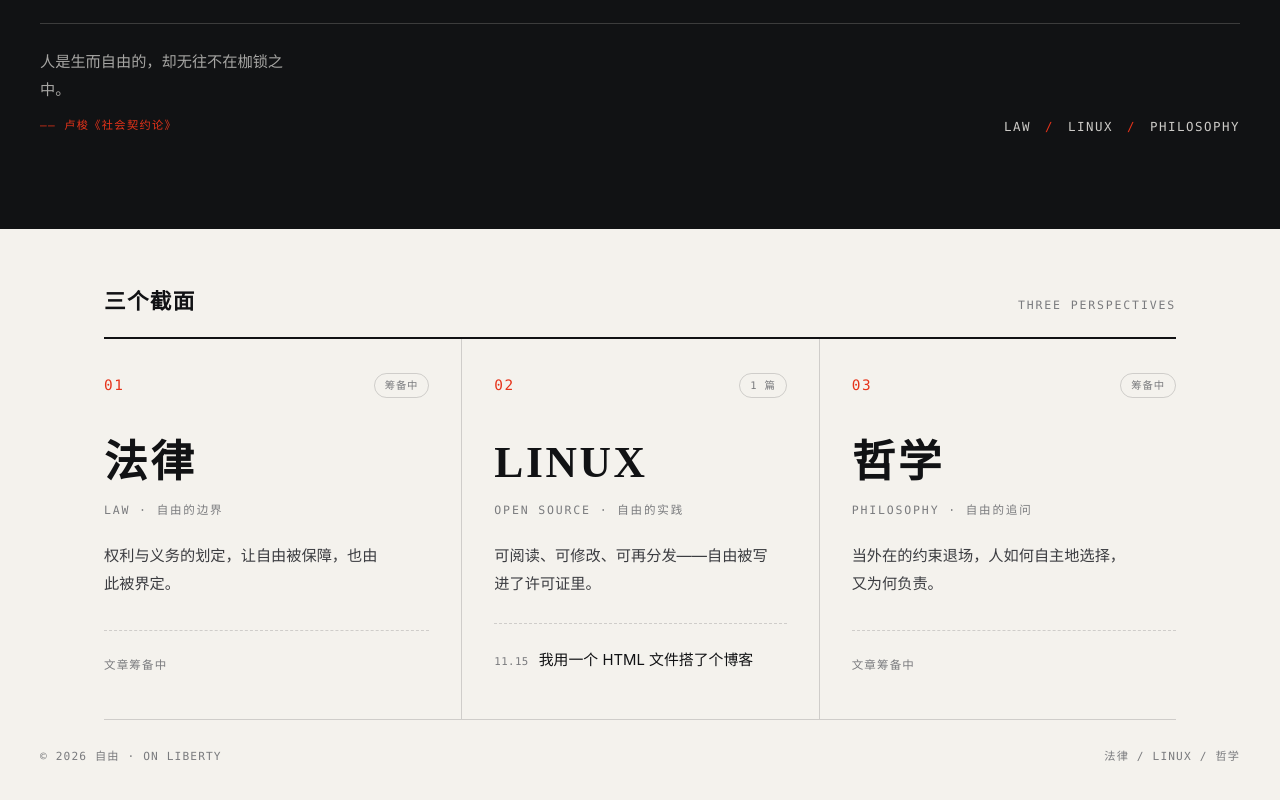
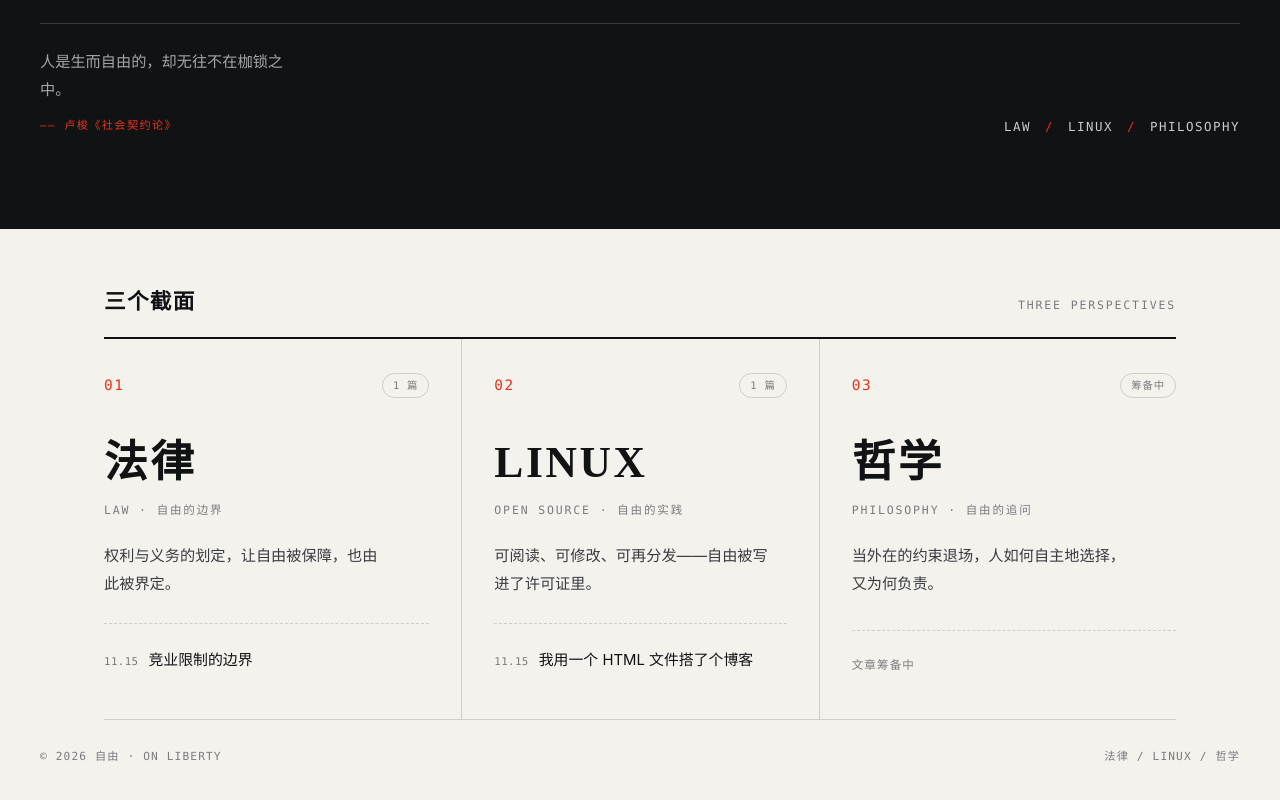
Before and after one commit to dhxjack/Omyllp, a plain HTML site: page index.html in a window 1280 px wide. Shown: the part 573-1373 px from the top of the page. Drawn offline with Linux system fonts and the light colour scheme.

Commit message:
Add files via upload

```diff
--- a/index.html
+++ b/index.html
@@ -52,13 +52,16 @@
         <article class="card" id="law">
           <div class="card-top">
             <span class="num">01</span>
-            <span class="status">筹备中</span>
+            <span class="status">1 篇</span>
           </div>
           <h3>法律</h3>
           <p class="en">Law · 自由的边界</p>
           <p class="desc">权利与义务的划定，让自由被保障，也由此被界定。</p>
           <ul class="post-list">
-            <li class="post-empty">文章筹备中</li>
+            <li>
+              <time datetime="2026-11-15">11.15</time>
+              <a href="articles/non-compete-boundary.html">竞业限制的边界</a>
+            </li>
           </ul>
         </article>
 
```
